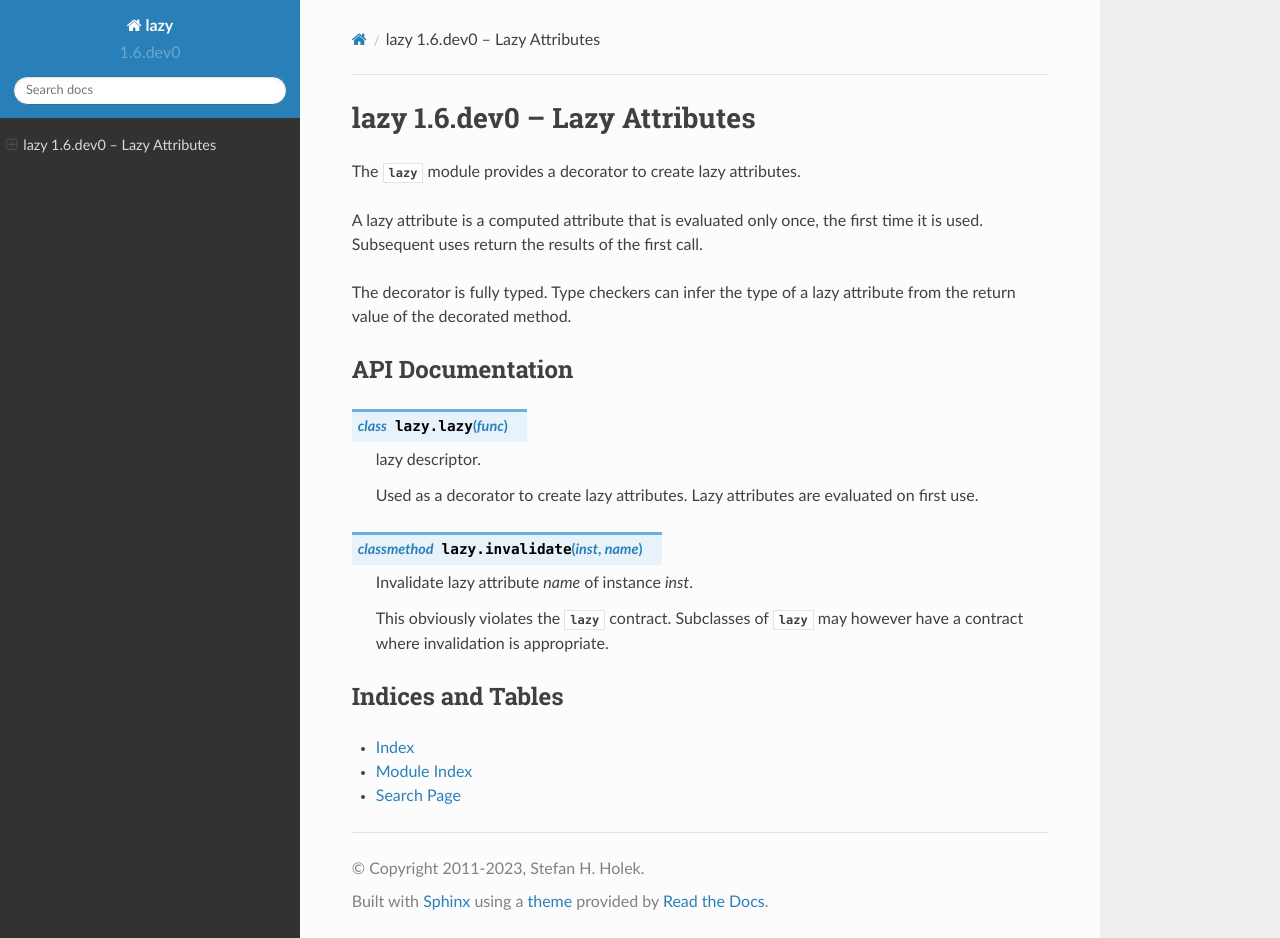
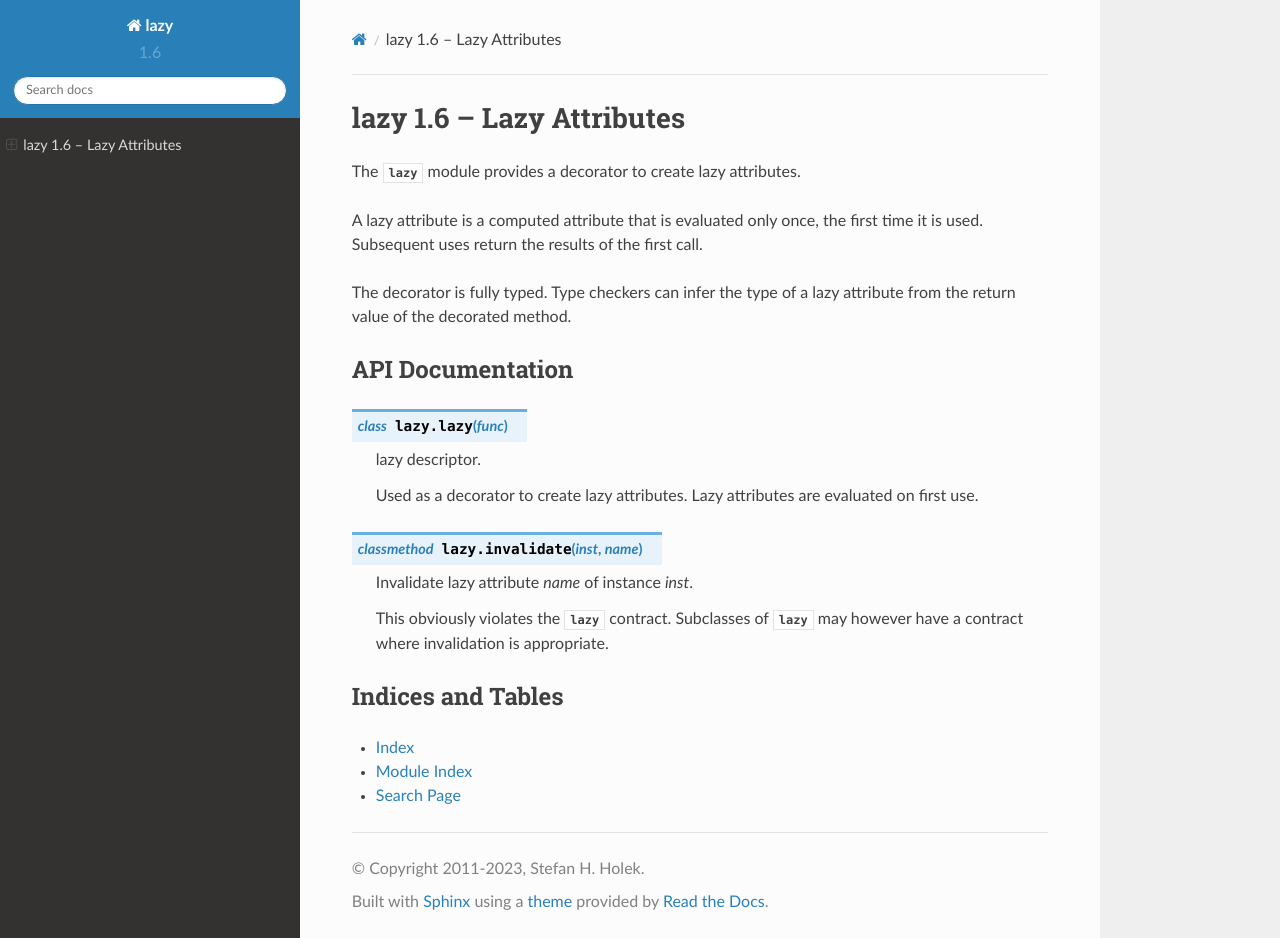
Before and after one commit to stefanholek/lazy, a Sphinx documentation site: the page built from docs/index.rst, in a window 1280 px wide and 938 px high. Built offline with Sphinx 7.4.7 and the Read the Docs theme 2.0.0, drawn with Linux system fonts in a browser that asks for light colours.

Commit message:
Prepare lazy 1.6.

```diff
--- a/CHANGES.rst
+++ b/CHANGES.rst
@@ -1,7 +1,7 @@
 Changelog
 =========
 
-1.6 - Unreleased
+1.6 - 2023-09-14
 ----------------
 
 - Implement ``lazy.__set_name__()`` which helps in cases like
--- a/docs/conf.py
+++ b/docs/conf.py
@@ -48,9 +48,9 @@
 # built documents.
 #
 # The full version, including alpha/beta/rc tags.
-release = '1.6.dev0'
+release = '1.6'
 # The short X.Y version.
-version = '1.6.dev0'
+version = '1.6'
 
 # The language for content autogenerated by Sphinx. Refer to documentation
 # for a list of supported languages.
```
